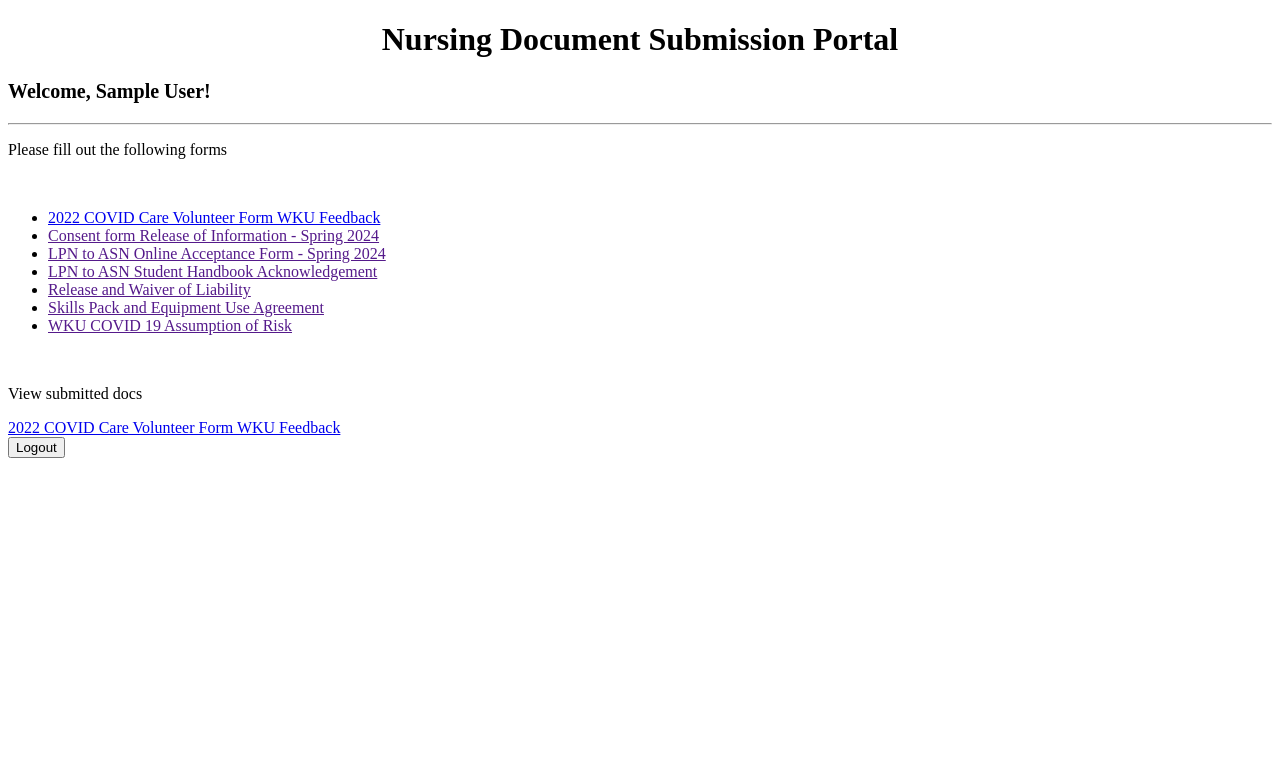
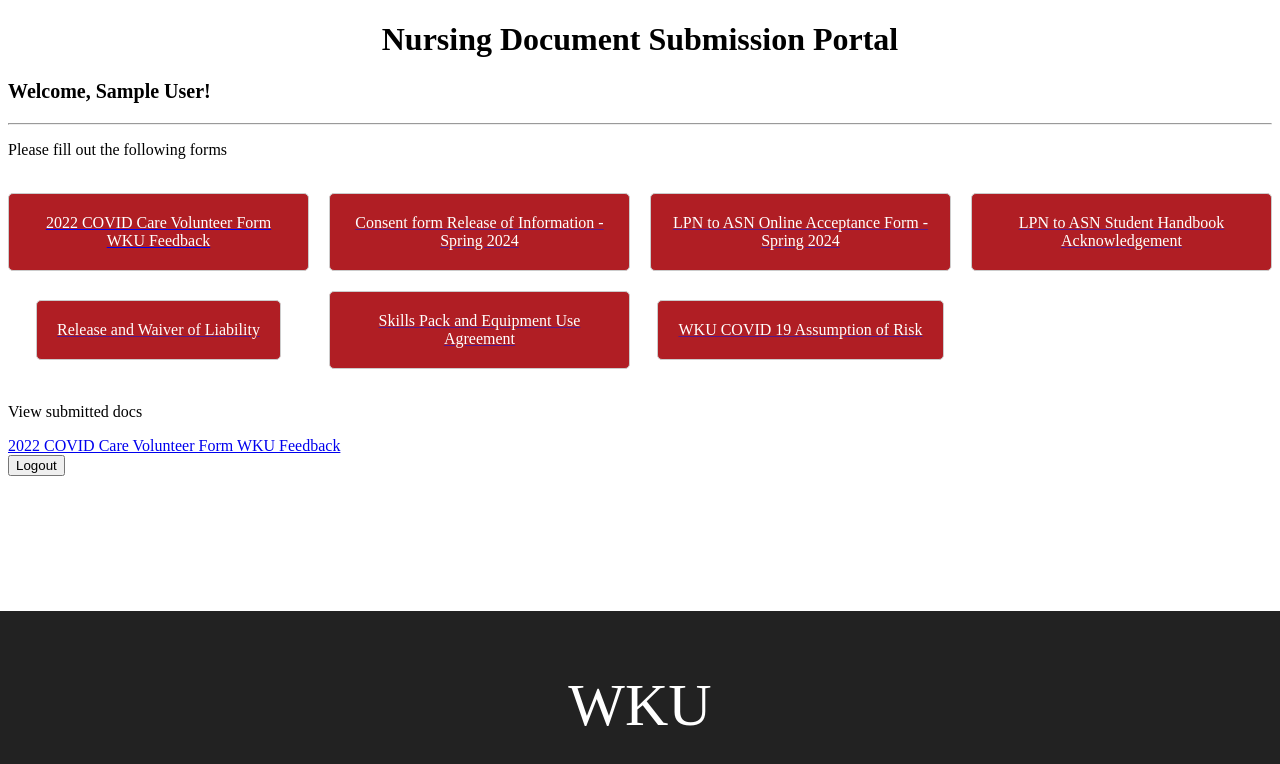
Before and after one commit to matthewpolak17/NDMA, a Next.js app in the folder nursingapp/: page /user/user_dashboard in a window 1280 px wide. Shown: the top 764 px of the page. Built offline with nearby package versions, Linux system fonts and the light colour scheme; no server answers; sample sign-in values are in the browser's storage.

Commit message:
web design

```diff
--- a/nursingapp/package.json
+++ b/nursingapp/package.json
@@ -18,7 +18,8 @@
     "prisma": "^5.10.2",
     "react": "^18.2.0",
     "react-dom": "^18.2.0",
-    "react-pdf": "^7.7.1"
+    "react-pdf": "^7.7.1",
+    "tailwind": "^4.0.0"
   },
   "engines": {
     "node": ">=18"
--- a/nursingapp/pages/user/user_dashboard.js
+++ b/nursingapp/pages/user/user_dashboard.js
@@ -5,6 +5,14 @@
 import PdfEditor from '../../components/PDFEditor';
 import Link from 'next/link';
 import LogoutButton from '../../components/LogoutButton';
+
+function ClickableCard({ title, href }) {
+    return (
+        <Link href={href}>
+            <div className={styles.card} style={{ textDecoration: 'none'}}>{title}</div>
+        </Link>
+    );
+}
 
 export default function Profile() {
     const { data: session, status } = useSession();
@@ -28,6 +36,12 @@
         return <p>Loading...</p>;
     }
 
+    const footerContent = (
+        <footer className={styles.footer}>
+            <p>WKU</p>
+        </footer>
+    );
+
     //displays the main document page
     return (
         <div>
@@ -41,19 +55,21 @@
             )}
             <hr/>
             <p>Please fill out the following forms</p><br/>
-            <ul>
-                <li><Link href="/document_pages/doc1">2022 COVID Care Volunteer Form WKU Feedback</Link></li>
-                <li><Link href="">Consent form Release of Information - Spring 2024</Link></li>
-                <li><Link href="">LPN to ASN Online Acceptance Form - Spring 2024</Link></li>
-                <li><Link href="">LPN to ASN Student Handbook Acknowledgement</Link></li>
-                <li><Link href="">Release and Waiver of Liability</Link></li>
-                <li><Link href="">Skills Pack and Equipment Use Agreement</Link></li>
-                <li><Link href="">WKU COVID 19 Assumption of Risk</Link></li>
-            </ul><br/>
+            <div className={styles.cardContainer}>
+                <ClickableCard title="2022 COVID Care Volunteer Form WKU Feedback" href="/document_pages/doc1" />
+                <ClickableCard title="Consent form Release of Information - Spring 2024" href="" />
+                <ClickableCard title="LPN to ASN Online Acceptance Form - Spring 2024" href="" />
+                <ClickableCard title="LPN to ASN Student Handbook Acknowledgement" href="" />
+                <ClickableCard title="Release and Waiver of Liability" href="" />
+                <ClickableCard title="Skills Pack and Equipment Use Agreement" href="" />
+                <ClickableCard title="WKU COVID 19 Assumption of Risk" href="" />
+            </div><br/>
             <p>View submitted docs</p>
                 <Link href="../viewdoc1">2022 COVID Care Volunteer Form WKU Feedback</Link><br/>
             <LogoutButton />
 
+        {/* Render the footer */}
+        {footerContent}
         </div>
     );
 }
--- a/nursingapp/styles/profilestyle.module.css
+++ b/nursingapp/styles/profilestyle.module.css
@@ -6,3 +6,41 @@
     font-size: 20px;
     font-weight: bold;
 }
+
+.footer {
+  padding: 0px;
+  position: fixed;
+  bottom: 0;
+  left: 0;
+  width: 100%;
+  font-family: Open;
+  font-size: 60px;
+  color: white;
+  text-align: center;
+  background-color: #222222;
+}
+
+.cardContainer{
+    display: grid;
+    grid-template-columns: repeat(4, minmax(200px, 1fr));
+    gap: 20px;
+    justify-items: center;
+    align-items: center;
+}
+
+.card {
+  display: block;
+  padding: 20px;
+  border: 1px solid #ccc;
+  border-radius: 5px;
+  background-color: #B01E24;
+  text-align: center;
+  color: white;
+  text-decoration: none !important;
+  transition: background-color 0.3s ease;
+}
+
+
+.card:hover {
+  background-color: #9A1A20;
+}
```
Also changed, not shown: 1 other file (tests, documents, lock files or other folders).
